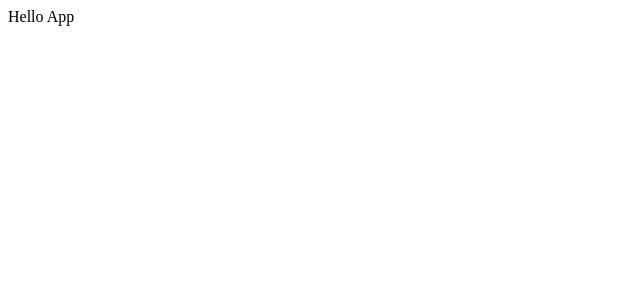
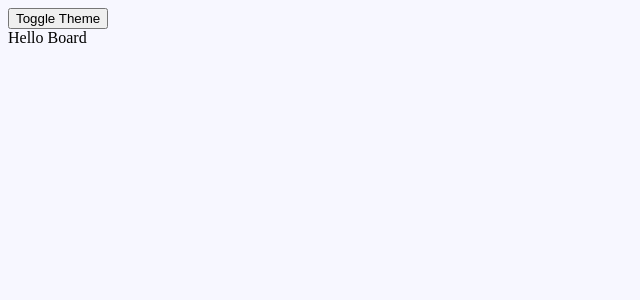
Before and after one commit to pablocantu/JATL, a React (Create React App) app: page / in a window 1280 px wide. Shown: the top 300 px of the page, without its empty margins (0-640 px from the left). Built offline with nearby package versions, Linux system fonts and the light colour scheme.

Commit message:
Finished setting initial theme options in theme provider component

```diff
--- a/src/App.tsx
+++ b/src/App.tsx
@@ -1,10 +1,12 @@
+import Board from 'components/Board/Board';
+import ThemeProvider from 'components/ThemeProvider/ThemeProvider';
 import React from 'react';
 
 function App(): JSX.Element {
 	return (
-		<div>
-			Hello App
-		</div>
+		<ThemeProvider>
+			<Board title='Hello Board' />
+		</ThemeProvider>
 	);
 }
 
--- a/src/assets/styles/_variables.scss
+++ /dev/null
@@ -1,6 +0,0 @@
-:root {
-	--color-dark: #f0f0f7;
-	--color-light: #3c3c3d;
-	--background-dark: #2e2e42;
-	--background-light: #e6e6f5;
-}
--- a/src/components/Board/TodoList/TodoList.tsx
+++ b/src/components/Board/TodoList/TodoList.tsx
@@ -6,7 +6,7 @@ export class TodoList extends Component {
 
     }
 
-    render() {
+    render(): JSX.Element {
         return (
             <div>
 
--- /dev/null
+++ b/src/components/ThemeProvider/ThemeProvider.tsx
@@ -0,0 +1,71 @@
+import React, { useEffect, useState } from 'react';
+
+type Props = {
+    children: React.ReactNode
+}
+
+type Theme = 'light' | 'dark';
+
+type ThemeColors = {
+    text: string,
+    background: string,
+    primary: string,
+    secondary: string,
+    success: string,
+    danger: string,
+    warning: string
+}
+
+type ThemeOptions = {
+    light: ThemeColors,
+    dark: ThemeColors
+}
+
+const themes: ThemeOptions = {
+    light: {
+        text: '#262632',
+        background: '#f7f7ff',
+        primary: '#454ade',
+        secondary: '#ee5622',
+        success: '#139a43',
+        danger: '#fd584f',
+        warning: '#eca72c'
+    },
+    dark: {
+        text: '#f7f7ff',
+        background: '#262632',
+        primary: '#454ade',
+        secondary: '#ee5622',
+        success: '#139a43',
+        danger: '#fd584f',
+        warning: '#eca72c'
+    }
+}
+
+const ThemeProvider: React.FC<Props> = ({ children }: Props) => {
+    const [preferedTheme, setPreferedTheme] = useState<Theme>('light');
+
+    useEffect(() => {
+        const prefersLightTheme = window.matchMedia('(prefers-color-scheme: light)').matches;
+        setPreferedTheme(prefersLightTheme ? 'light' : 'dark');
+    }, []);
+
+    useEffect(() => {
+        const themeToApply = themes[preferedTheme];
+        const rootStyling = document.documentElement.style;
+
+        for (const property in themeToApply) {
+            rootStyling.setProperty(`--${property}`, themeToApply[property as keyof ThemeColors]);
+        }
+
+    }, [preferedTheme]);
+
+    return (
+        <div>
+            <button>Toggle Theme</button>
+            {children}
+        </div>
+    );
+}
+
+export default ThemeProvider;
--- a/src/index.scss
+++ b/src/index.scss
@@ -1 +1,4 @@
-@import 'assets/styles/variables.scss';
+body {
+	color: var(--color);
+	background-color: var(--background);
+}
```
